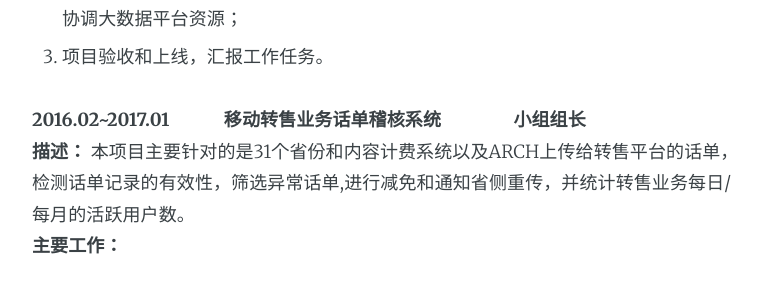
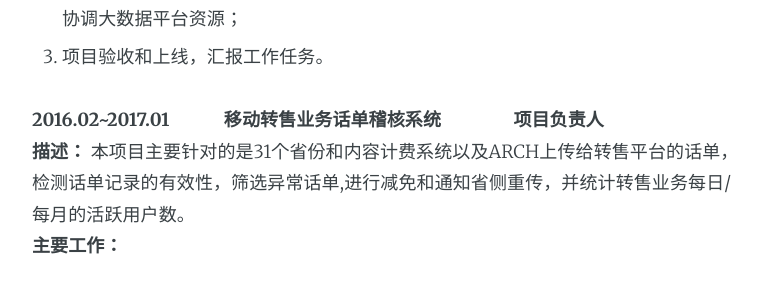
Before and after one commit to small-cat/small-cat.github.io, a Jekyll site: the page built from about.md, in a window 1280 px wide and 900 px high, scrolled down 1933 px. Shown: the part 152-449 px from the top of the window, without its empty margins (253-1016 px from the left). Built offline with Jekyll 4.4.1, drawn with Linux system fonts in a browser that asks for light colours; comment, search, counter and statistics services are not loaded.

Commit message:
about.md

```diff
--- a/about.md
+++ b/about.md
@@ -55,7 +55,7 @@ title: 个人简历
 3. 项目验收和上线，汇报工作任务。
 
 
-**2016.02~2017.01　　　移动转售业务话单稽核系统　　　　小组组长**　<br>**描述：** 本项目主要针对的是31个省份和内容计费系统以及ARCH上传给转售平台的话单，检测话单记录的有效性，筛选异常话单,进行减免和通知省侧重传，并统计转售业务每日/每月的活跃用户数。<br>**主要工作：** <br>
+**2016.02~2017.01　　　移动转售业务话单稽核系统　　　　项目负责人**　<br>**描述：** 本项目主要针对的是31个省份和内容计费系统以及ARCH上传给转售平台的话单，检测话单记录的有效性，筛选异常话单,进行减免和通知省侧重传，并统计转售业务每日/每月的活跃用户数。<br>**主要工作：** <br>
 
 1. 参与和主导稽核系统的开发。采用 mysql 和 redis 进行数据存储和相关统计处理，日志使用开源日志框架 log4cplus 对日志进行格式化输出。已在生产上线完成，活跃用户数作为集团市场部的转售数据参考。
 2. 优化数据结构和数据处理流程，使话单处理速度提升了1倍多。
```
